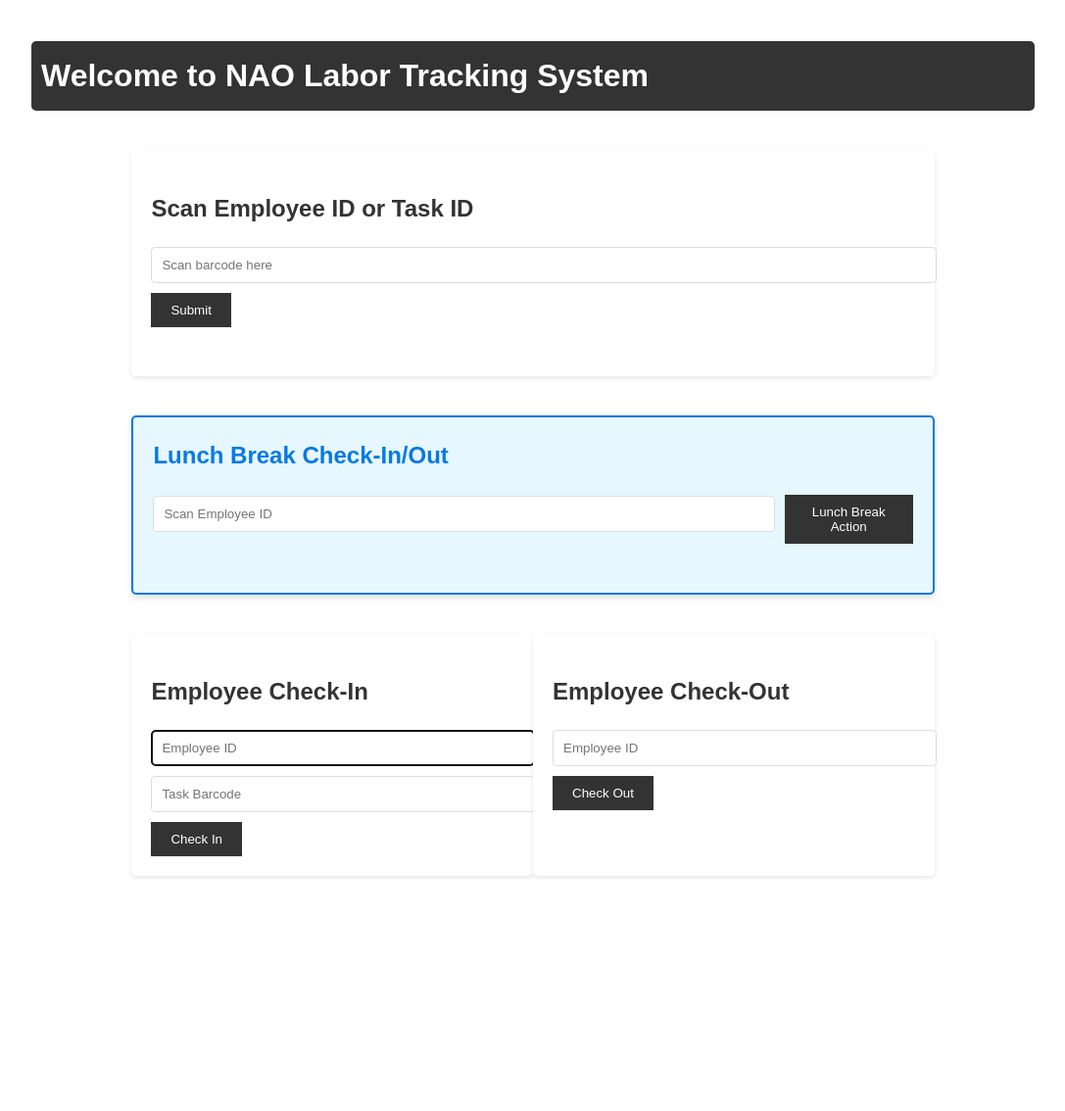
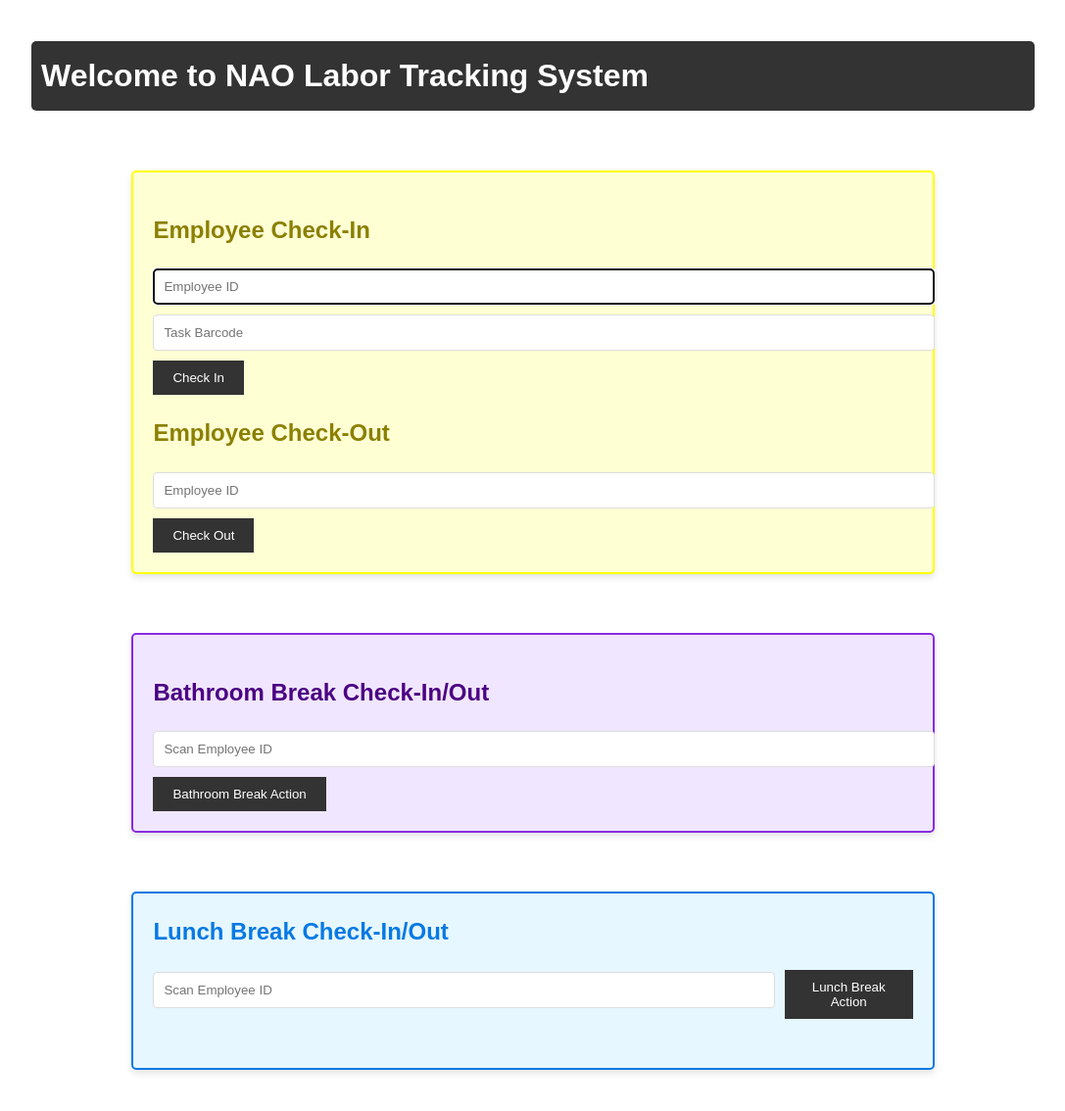
Before and after one commit to SolBaby/labor-tracker-scanner, a Flask app: page / in a window 1280 px wide. Shown: the part 144-1278 px from the top of the page at 98% size, without its empty margins (96-1183 px from the left). Before the commit the page ends 1040 px from the top, so only its background shows below. Run offline with Flask 3, Linux system fonts and the light colour scheme.

```diff
--- a/models.py
+++ b/models.py
@@ -26,6 +26,8 @@ class TimeLog(db.Model):
     status = db.Column(db.String(20), nullable=False, default='checked_in')
     lunch_break_start = db.Column(db.DateTime)
     lunch_break_end = db.Column(db.DateTime)
+    bathroom_break_start = db.Column(db.DateTime)
+    bathroom_break_end = db.Column(db.DateTime)
 
     def update_duration(self, new_duration):
         if isinstance(new_duration, timedelta):
--- a/routes.py
+++ b/routes.py
@@ -1,4 +1,4 @@
-from flask import jsonify, request, render_template
+from flask import jsonify, request, render_template, redirect, url_for
 from app import db
 from models import Employee, Task, TimeLog
 from sqlalchemy import func, or_
@@ -39,7 +39,7 @@ def init_routes(app):
     def employee_history(employee_id):
         employee = Employee.query.filter(
             (Employee.employee_id == employee_id) |
-            (Employee.employee_id == 'E' + employee_id)
+            (Employee.employee_id == employee_id.lstrip('E'))
         ).first()
         if employee:
             time_logs = TimeLog.query.filter_by(employee_id=employee.id).order_by(TimeLog.start_time.desc()).all()
@@ -48,7 +48,10 @@ def init_routes(app):
 
     @app.route('/task_history/<string:task_id>')
     def task_history(task_id):
-        task = Task.query.filter_by(task_id=task_id).first()
+        task = Task.query.filter(
+            (Task.task_id == task_id) |
+            (Task.task_id == task_id.lstrip('T'))
+        ).first()
         if task:
             time_logs = TimeLog.query.filter_by(task_id=task.id).order_by(TimeLog.start_time.desc()).all()
             return render_template('task_history.html', task=task, time_logs=time_logs)
@@ -137,6 +140,39 @@ def init_routes(app):
             db.session.rollback()
             return jsonify({'status': 'error', 'message': str(e)}), 500
 
+    @app.route('/api/employee/bathroom_break', methods=['POST'])
+    def employee_bathroom_break():
+        data = request.json
+        employee_id = data.get('employee_id')
+
+        employee = Employee.query.filter_by(employee_id=employee_id).first()
+
+        if not employee:
+            return jsonify({'status': 'error', 'message': 'Invalid employee ID'}), 400
+
+        time_log = TimeLog.query.filter_by(employee_id=employee.id, end_time=None, status='checked_in').order_by(TimeLog.start_time.desc()).first()
+
+        if not time_log:
+            return jsonify({'status': 'error', 'message': 'No active check-in found'}), 400
+
+        if time_log.bathroom_break_start and not time_log.bathroom_break_end:
+            time_log.bathroom_break_end = datetime.utcnow()
+            bathroom_break_status = 'Out'
+            message = 'Bathroom break ended'
+        else:
+            time_log.bathroom_break_start = datetime.utcnow()
+            time_log.bathroom_break_end = None
+            bathroom_break_status = 'In'
+            message = 'Bathroom break started'
+
+        try:
+            db.session.commit()
+            emit_analytics_update(app.extensions['socketio'])
+            return jsonify({'status': 'success', 'message': message, 'bathroom_break_status': bathroom_break_status}), 200
+        except Exception as e:
+            db.session.rollback()
+            return jsonify({'status': 'error', 'message': str(e)}), 500
+
     @app.route('/api/employee/delete/<int:id>', methods=['DELETE'])
     def delete_employee(id):
         employee = Employee.query.get(id)
@@ -194,6 +230,8 @@ def init_routes(app):
             TimeLog.end_time.label('check_out_time'),
             TimeLog.lunch_break_start.label('lunch_break_start'),
             TimeLog.lunch_break_end.label('lunch_break_end'),
+            TimeLog.bathroom_break_start.label('bathroom_break_start'),
+            TimeLog.bathroom_break_end.label('bathroom_break_end'),
             func.sum(func.extract('epoch', TimeLog.duration) / 3600).label('total_hours'),
             func.sum(func.extract('epoch', TimeLog.duration) / 60 % 60).label('total_minutes')
         ).select_from(Employee).join(TimeLog).join(Task).group_by(TimeLog.id, Employee.id, Task.id)
@@ -216,7 +254,7 @@ def init_routes(app):
         elif sort_field == 'lunch_break_end':
             sort_expr = TimeLog.lunch_break_end
         else:
-            sort_expr = Employee.name  # Default sort
+            sort_expr = Employee.name
 
         query = query.order_by(sort_expr.desc() if sort_order == 'desc' else sort_expr)
 
@@ -232,6 +270,8 @@ def init_routes(app):
                 'check_out_time': record.check_out_time.isoformat() if record.check_out_time else None,
                 'lunch_break_start': record.lunch_break_start.isoformat() if record.lunch_break_start else None,
                 'lunch_break_end': record.lunch_break_end.isoformat() if record.lunch_break_end else None,
+                'bathroom_break_start': record.bathroom_break_start.isoformat() if record.bathroom_break_start else None,
+                'bathroom_break_end': record.bathroom_break_end.isoformat() if record.bathroom_break_end else None,
                 'total_hours': int(record.total_hours) if record.total_hours is not None else 0,
                 'total_minutes': int(record.total_minutes) if record.total_minutes is not None else 0
             }
--- a/static/css/style.css
+++ b/static/css/style.css
@@ -217,6 +217,32 @@ tr:nth-child(even) {
     text-align: center;
 }
 
+.yellow-box {
+    background-color: #ffffd4;
+    border: 2px solid #ffff00;
+    border-radius: 5px;
+    padding: 20px;
+    margin: 20px 0;
+    box-shadow: 0 4px 6px rgba(0, 0, 0, 0.1);
+}
+
+.yellow-box h2 {
+    color: #8b8000;
+}
+
+.purple-box {
+    background-color: #f0e6ff;
+    border: 2px solid #8a2be2;
+    border-radius: 5px;
+    padding: 20px;
+    margin: 20px 0;
+    box-shadow: 0 4px 6px rgba(0, 0, 0, 0.1);
+}
+
+.purple-box h2 {
+    color: #4b0082;
+}
+
 @media (max-width: 768px) {
     .row {
         flex-direction: column;
--- a/static/js/main.js
+++ b/static/js/main.js
@@ -8,6 +8,8 @@ document.addEventListener('DOMContentLoaded', function() {
     const taskBarcodeInput = document.getElementById('task-barcode');
     const lunchBreakForm = document.getElementById('lunch-break-form');
     const lunchBreakStatus = document.getElementById('lunch-break-status');
+    const bathroomBreakForm = document.getElementById('bathroom-break-form');
+    const bathroomBreakStatus = document.getElementById('bathroom-break-status');
 
     if (employeeIdInput) {
         employeeIdInput.focus();
@@ -57,6 +59,14 @@ document.addEventListener('DOMContentLoaded', function() {
             handleLunchBreak(employeeId);
         });
     }
+
+    if (bathroomBreakForm) {
+        bathroomBreakForm.addEventListener('submit', function(e) {
+            e.preventDefault();
+            const employeeId = document.getElementById('bathroom-break-employee-id').value;
+            handleBathroomBreak(employeeId);
+        });
+    }
 });
 
 function sendScanToServer(scannedValue) {
@@ -70,7 +80,7 @@ function sendScanToServer(scannedValue) {
     .then(response => response.json())
     .then(data => {
         if (data.status === 'success') {
-            handleScan(scannedValue);
+            handleScan(scannedValue, data.type);
         } else {
             showNotification(data.message, 'error');
         }
@@ -82,10 +92,10 @@ function sendScanToServer(scannedValue) {
     });
 }
 
-function handleScan(scannedValue) {
-    if (scannedValue.startsWith('E') || !isNaN(scannedValue)) {
+function handleScan(scannedValue, type) {
+    if (type === 'employee') {
         window.location.href = `/employee_history/${scannedValue}`;
-    } else if (scannedValue.startsWith('T')) {
+    } else if (type === 'task') {
         window.location.href = `/task_history/${scannedValue}`;
     } else {
         showNotification('Invalid barcode scanned', 'error');
@@ -170,6 +180,36 @@ function updateLunchBreakStatus(status) {
     lunchBreakStatus.className = status === 'In' ? 'status-in' : 'status-out';
 }
 
+function handleBathroomBreak(employeeId) {
+    fetch('/api/employee/bathroom_break', {
+        method: 'POST',
+        headers: {
+            'Content-Type': 'application/json',
+        },
+        body: JSON.stringify({ employee_id: employeeId }),
+    })
+    .then(response => response.json())
+    .then(data => {
+        if (data.status === 'success') {
+            showNotification(data.message, 'success');
+            document.getElementById('bathroom-break-employee-id').value = '';
+            updateBathroomBreakStatus(data.bathroom_break_status);
+        } else {
+            showNotification(data.message, 'error');
+        }
+    })
+    .catch((error) => {
+        console.error('Error:', error);
+        showNotification('An error occurred during bathroom break action. Please try again.', 'error');
+    });
+}
+
+function updateBathroomBreakStatus(status) {
+    const bathroomBreakStatus = document.getElementById('bathroom-break-status');
+    bathroomBreakStatus.textContent = `Current status: ${status}`;
+    bathroomBreakStatus.className = status === 'In' ? 'status-in' : 'status-out';
+}
+
 function showNotification(message, type) {
     const notification = document.createElement('div');
     notification.textContent = message;
--- a/templates/index.html
+++ b/templates/index.html
@@ -5,14 +5,30 @@
 
 <div class="container">
     <div class="row">
-        <div class="col">
-            <div id="usb-scanner">
-                <h2>Scan Employee ID or Task ID</h2>
-                <form id="scan-form">
-                    <input type="text" id="barcode-input" placeholder="Scan barcode here" autofocus>
-                    <button type="submit" class="btn">Submit</button>
+        <div class="col yellow-box">
+            <form id="check-in-form">
+                <h2>Employee Check-In</h2>
+                <input type="text" id="employee-id" placeholder="Employee ID" required>
+                <input type="text" id="task-barcode" placeholder="Task Barcode" required>
+                <button type="submit" class="btn">Check In</button>
+            </form>
+            <form id="check-out-form">
+                <h2>Employee Check-Out</h2>
+                <input type="text" id="employee-id-out" name="employee_id" placeholder="Employee ID" required>
+                <button type="submit" class="btn">Check Out</button>
+            </form>
+        </div>
+    </div>
+
+    <div class="row">
+        <div class="col purple-box">
+            <div id="bathroom-break-scanner">
+                <h2>Bathroom Break Check-In/Out</h2>
+                <form id="bathroom-break-form">
+                    <input type="text" id="bathroom-break-employee-id" placeholder="Scan Employee ID" required>
+                    <button type="submit" class="btn">Bathroom Break Action</button>
                 </form>
-                <div id="scan-result"></div>
+                <div id="bathroom-break-status"></div>
             </div>
         </div>
     </div>
@@ -29,23 +45,5 @@
             </div>
         </div>
     </div>
-
-    <div class="row">
-        <div class="col">
-            <form id="check-in-form">
-                <h2>Employee Check-In</h2>
-                <input type="text" id="employee-id" placeholder="Employee ID" required>
-                <input type="text" id="task-barcode" placeholder="Task Barcode" required>
-                <button type="submit" class="btn">Check In</button>
-            </form>
-        </div>
-        <div class="col">
-            <form id="check-out-form">
-                <h2>Employee Check-Out</h2>
-                <input type="text" id="employee-id-out" name="employee_id" placeholder="Employee ID" required>
-                <button type="submit" class="btn">Check Out</button>
-            </form>
-        </div>
-    </div>
 </div>
 {% endblock %}
```
Also changed, not shown: migrations/versions/6e2b8159a90c_add_bathroom_break_columns_to_timelog.py (added, +34 -0 lines).
